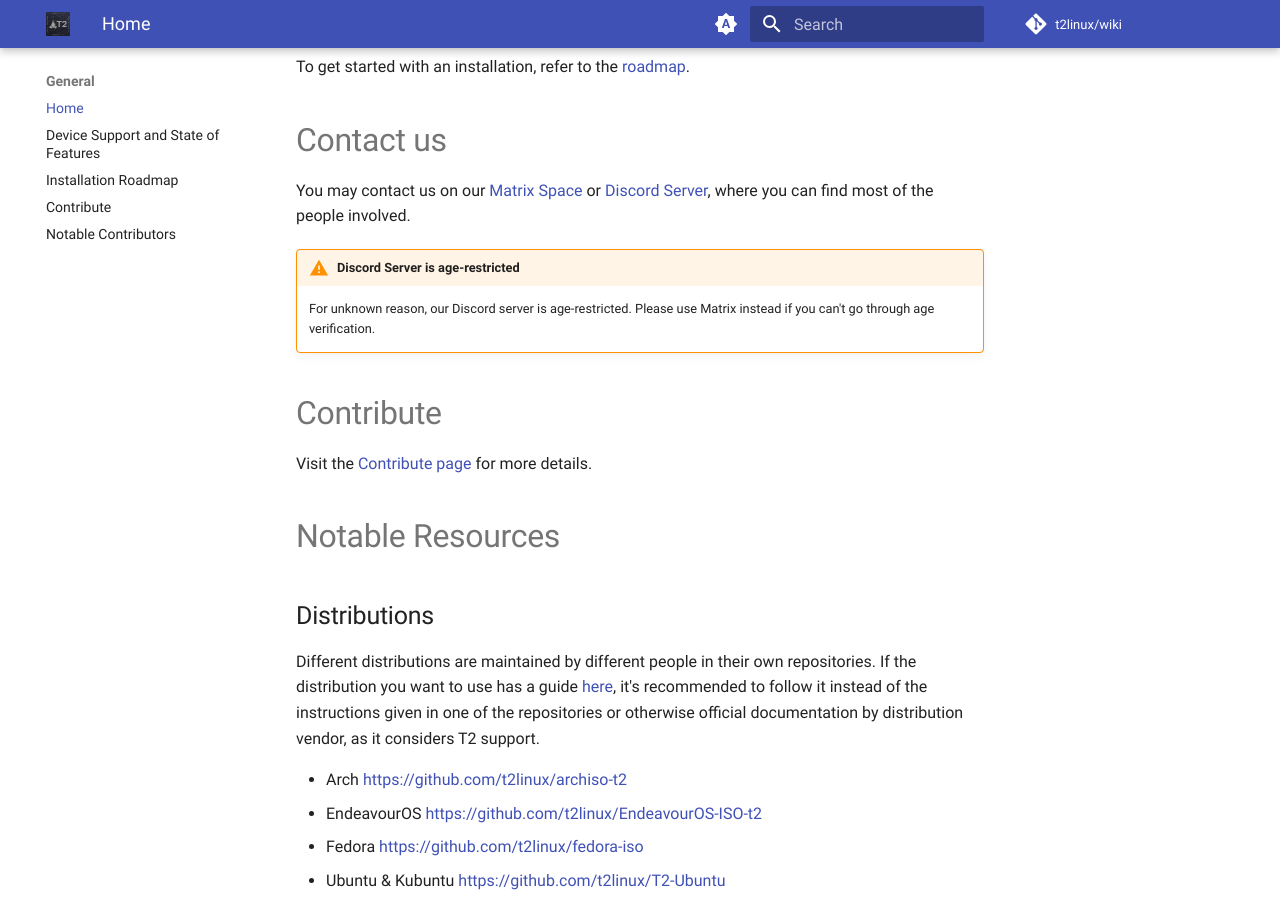
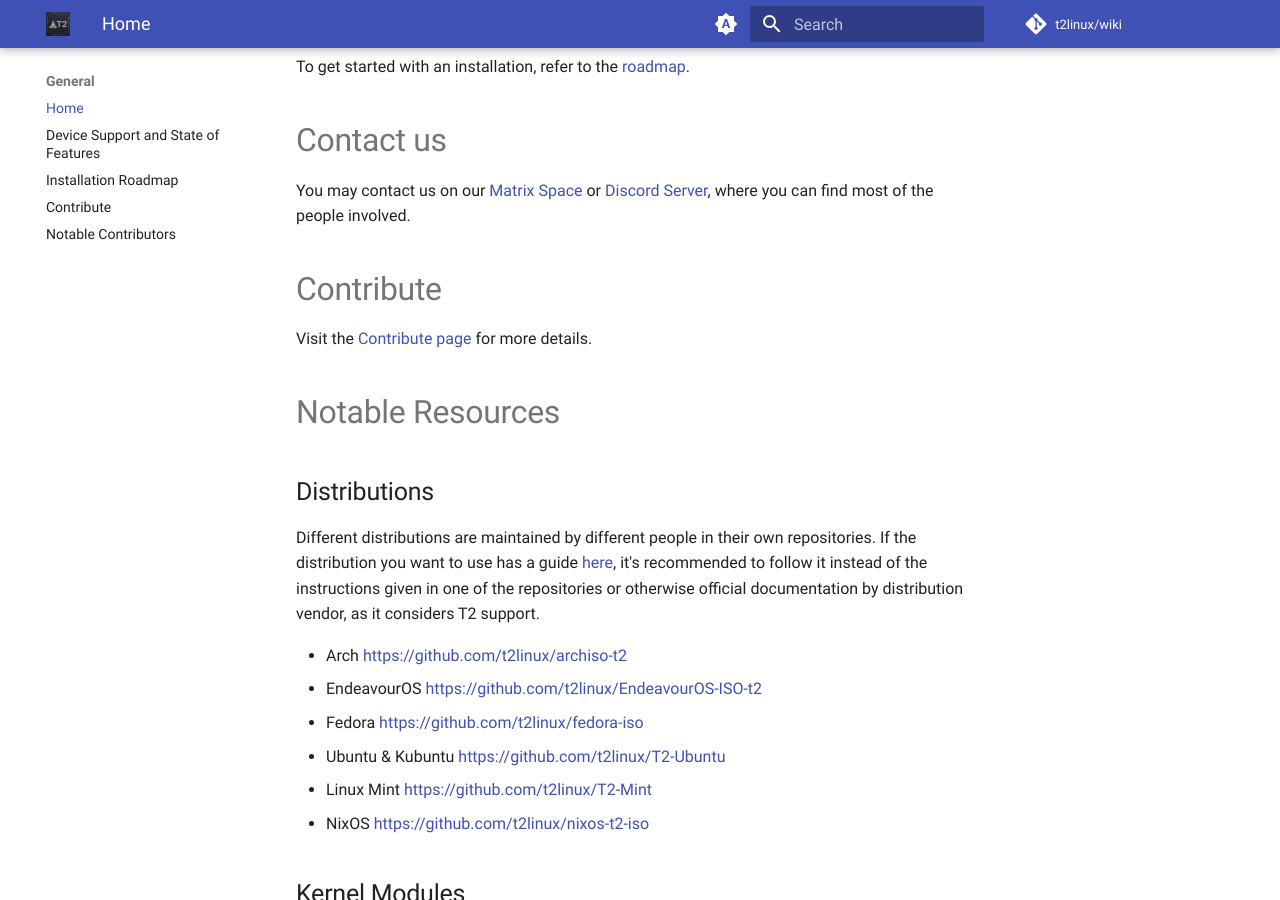
Before and after one commit to t2linux/wiki, an MkDocs documentation site: the page built from docs/index.md, in a window 1280 px wide and 900 px high, scrolled down 426 px. Built offline with MkDocs 1.6.1 and Material for MkDocs 9.7.7, drawn with Linux system fonts in a browser that asks for light colours; comment, search, counter and statistics services are not loaded.

Commit message:
Discord no longer age restricted!

```diff
--- a/docs/index.md
+++ b/docs/index.md
@@ -12,9 +12,6 @@ To get started with an installation, refer to the [roadmap](https://wiki.t2linux
 # Contact us
 
 You may contact us on our [Matrix Space](https://matrix.to/#/#space:t2linux.org) or [Discord Server](https://discord.com/invite/68MRhQu), where you can find most of the people involved.
-
-!!! Warning "Discord Server is age-restricted"
-    For unknown reason, our Discord server is age-restricted. Please use Matrix instead if you can't go through age verification.
 
 # Contribute
 
```
